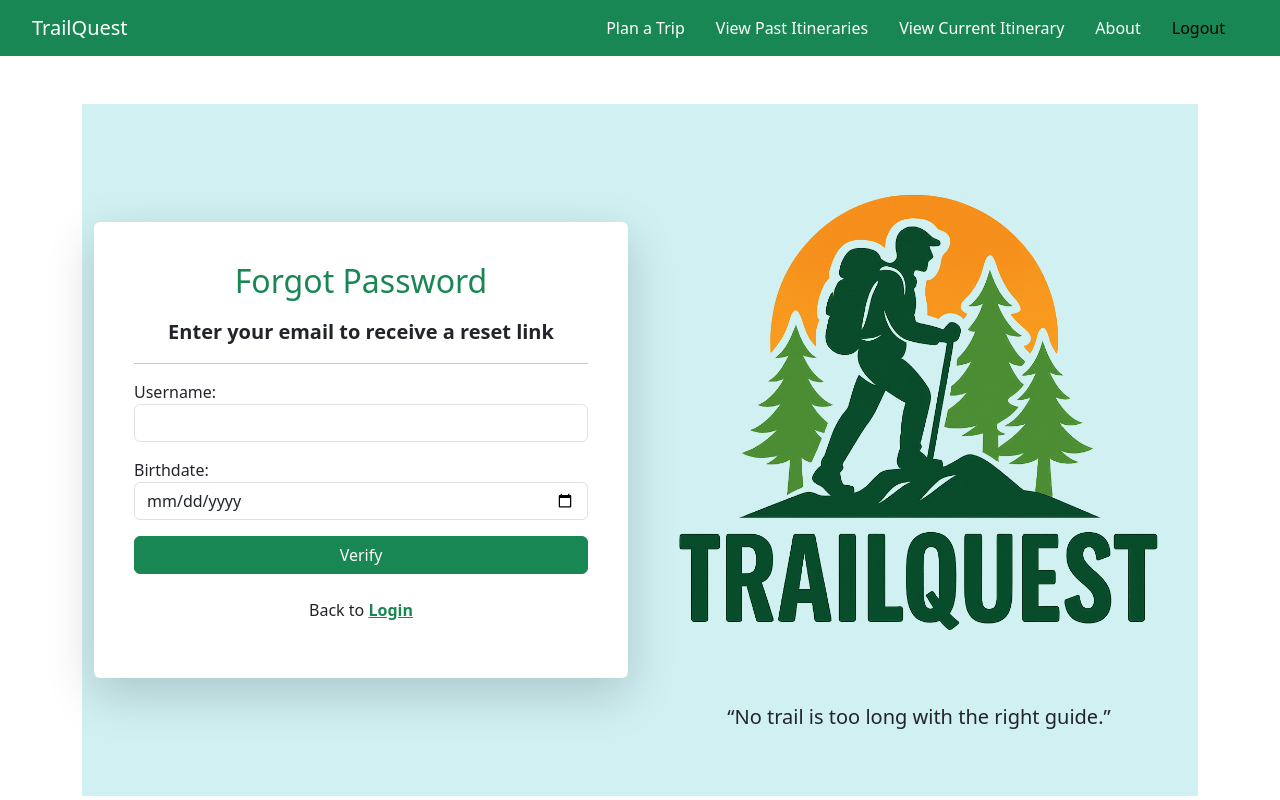
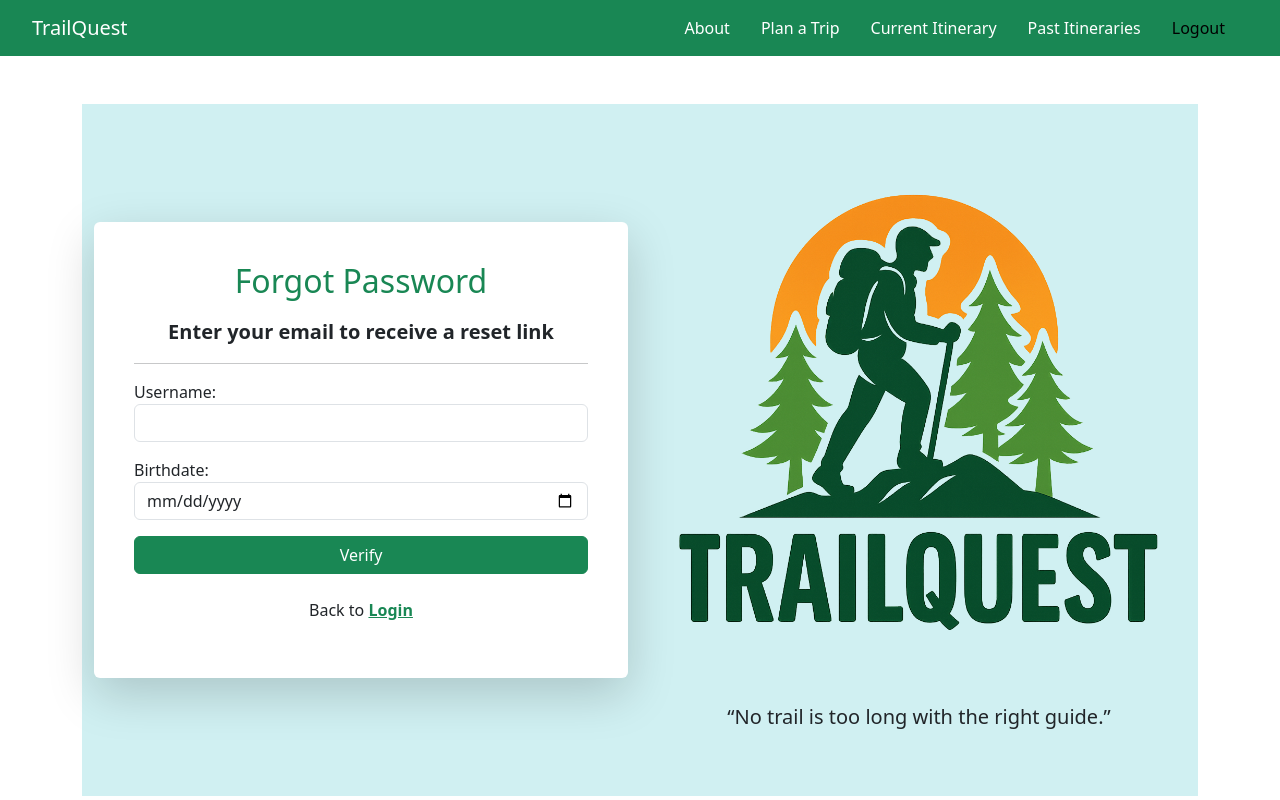
Before and after one commit to MichaelMwb/TrailQuest, a Django app: page /forgot-password/ in a window 1280 px wide. Run offline with Django 5.2, Linux system fonts and the light colour scheme; a user stored in the database is signed in.

```diff
--- a/TRAILQUEST/settings.py
+++ b/TRAILQUEST/settings.py
@@ -126,3 +126,6 @@ STATICFILES_DIRS = [ BASE_DIR / "static" ]
 DEFAULT_AUTO_FIELD = 'django.db.models.BigAutoField'
 
 OPENAI_API_KEY = "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"
+
+LOGIN_REDIRECT_URL = '/'  # Redirect to the home page after login
+LOGOUT_REDIRECT_URL = '/accounts/login/'  # Redirect to the login page after logout
--- a/accounts/templates/base.html
+++ b/accounts/templates/base.html
@@ -34,16 +34,16 @@
                     {% if user.is_authenticated %}
                         <!-- Links for logged-in users -->
                         <li class="nav-item">
+                            <a class="nav-link text-white" href="{% url 'home.about' %}">About</a>
+                        </li>
+                        <li class="nav-item">
                             <a class="nav-link text-white" href="{% url 'trip_preferences' %}">Plan a Trip</a>
                         </li>
                         <li class="nav-item">
-                            <a class="nav-link text-white" href="{% url 'past_trips' %}">View Past Itineraries</a>
+                            <a class="nav-link text-white" href="{% url 'trip_suggestions' %}">Current Itinerary</a>
                         </li>
                         <li class="nav-item">
-                            <a class="nav-link text-white" href="{% url 'trip_suggestions' %}">View Current Itinerary</a>
-                        </li>
-                        <li class="nav-item">
-                            <a class="nav-link text-white" href="{% url 'home.about' %}">About</a>
+                            <a class="nav-link text-white" href="{% url 'past_trips' %}">Past Itineraries</a>
                         </li>
                         <li class="nav-item">
                             <a class="nav-link text-black" href="{% url 'accounts.logout' %}">Logout</a>
--- a/accounts/views.py
+++ b/accounts/views.py
@@ -22,15 +22,18 @@ def logout(request):
     return redirect('accounts.login')
 
 def login(request):
-    template_data = {}
-    template_data['title'] = 'Login'
+    # Redirect authenticated users to the trip preferences page
+    if request.user.is_authenticated:
+        return redirect('trip_preferences')  # Replace with the appropriate redirect URL
+
+    template_data = {'title': 'Login'}
     if request.method == 'GET':
-        return render(request, 'accounts/login.html', {'template_data': template_data})
+        return render(request, 'accounts/login.html', template_data)
     elif request.method == 'POST':
-        user = authenticate(request, username = request.POST['username'], password = request.POST['password'])
+        user = authenticate(request, username=request.POST['username'], password=request.POST['password'])
         if user is None:
             template_data['error'] = 'The username or password is incorrect.'
-            return render(request, 'accounts/login.html', {'template_data': template_data})
+            return render(request, 'accounts/login.html', template_data)
         else:
             auth_login(request, user)
             return redirect('trip_preferences')
```
Also changed, not shown: db.sqlite3.
